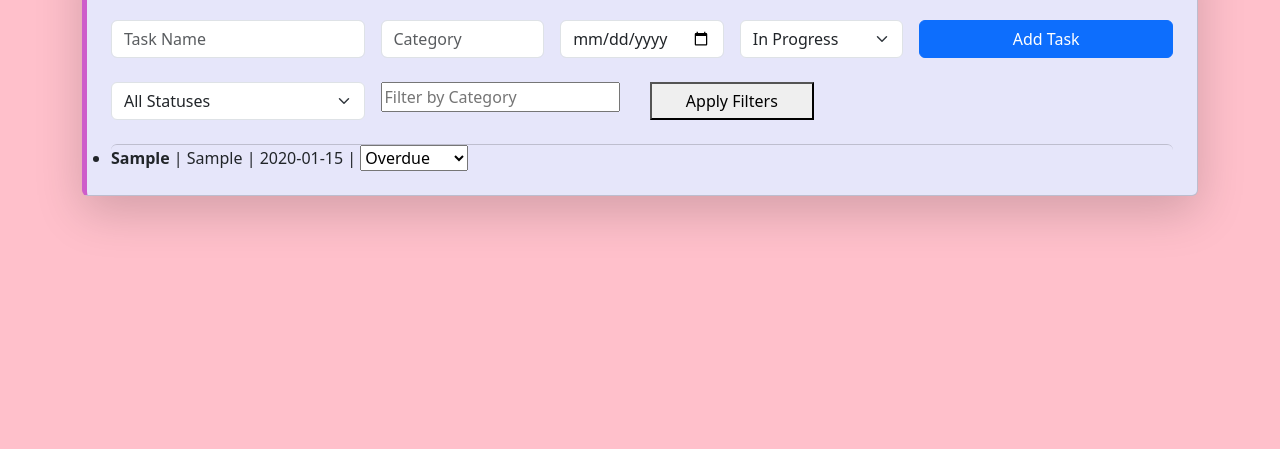
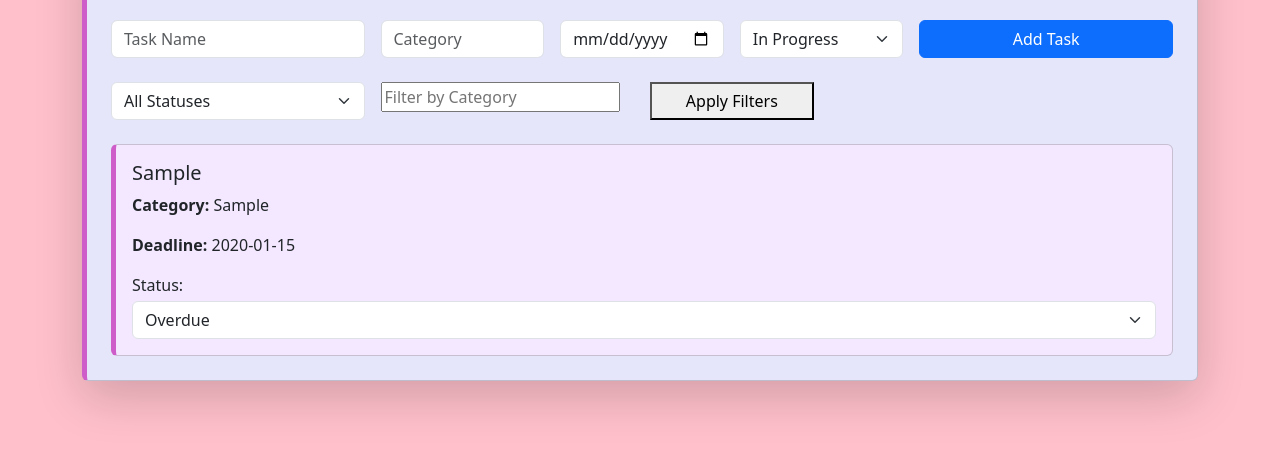
Before and after one commit to TechBarbie247/SBA4, a plain HTML site: page index.html in a window 1280 px wide. Both pictures are taken after typing "Sample", "Sample", "2020-01-15" into the empty fields and a click on the button "Add Task". Shown: the part 115-564 px from the top of the page. Drawn offline with nearby package versions, Linux system fonts and the light colour scheme.

Commit message:
added deleted

```diff
--- a/app.js
+++ b/app.js
@@ -16,6 +16,7 @@ document.getElementById("addTask").addEventListener("click", () => {
   saveTasks();
   renderTasks();
 
+  // Clear inputs
   document.getElementById("taskName").value = "";
   document.getElementById("category").value = "";
   document.getElementById("deadline").value = "";
@@ -29,7 +30,6 @@ function renderTasks(statusFilter = "", categoryFilter = "") {
   const today = new Date().toISOString().split("T")[0];
 
   tasks.forEach((task, index) => {
-
     if (task.status !== "Completed" && task.deadline < today) {
       task.status = "Overdue";
     }
@@ -39,22 +39,34 @@ function renderTasks(statusFilter = "", categoryFilter = "") {
       return;
     }
 
-    const li = document.createElement("li");
-    li.innerHTML = `
-      <strong>${task.name}</strong> | ${task.category} | ${task.deadline} |
-      <select data-index="${index}" class="statusDropdown">
-        <option ${task.status === "In Progress" ? "selected" : ""}>In Progress</option>
-        <option ${task.status === "Completed" ? "selected" : ""}>Completed</option>
-        <option ${task.status === "Overdue" ? "selected" : ""}>Overdue</option>
-      </select>
+    const col = document.createElement("div");
+    col.className = "col";
+
+    const card = document.createElement("div");
+    card.className = `card p-3 task-card-item`;
+
+    const content = `
+      <h5>${task.name}</h5>
+      <p><strong>Category:</strong> ${task.category}</p>
+      <p><strong>Deadline:</strong> ${task.deadline}</p>
+      <label>Status:
+        <select data-index="${index}" class="form-select statusDropdown mt-1">
+          <option ${task.status === "In Progress" ? "selected" : ""}>In Progress</option>
+          <option ${task.status === "Completed" ? "selected" : ""}>Completed</option>
+          <option ${task.status === "Overdue" ? "selected" : ""}>Overdue</option>
+        </select>
+      </label>
     `;
-    taskList.appendChild(li);
+
+    card.innerHTML = content;
+    col.appendChild(card);
+    taskList.appendChild(col);
   });
 
   saveTasks();
 }
 
-document.getElementById("taskList").addEventListener("change", function (e) {
+document.getElementById("taskList").addEventListener("change", (e) => {
   if (e.target.classList.contains("statusDropdown")) {
     const index = e.target.dataset.index;
     tasks[index].status = e.target.value;
--- a/index.html
+++ b/index.html
@@ -51,7 +51,7 @@
                     </div>
                 </div>
 
-                <ul id="taskList" class="list-group"></ul>
+                <div id="taskList" class="row row-col-1 g-3"></div>
             </div>
         </div>
                 <script src="app.js"></script>
--- a/style.css
+++ b/style.css
@@ -2,8 +2,13 @@ body {
   background-color: #ffc0cb; /* Pink background */
 }
 
-.card.task-card {
+.task-card {
   background-color: #e6e6fa; /* Lavender */
+  border-left: 5px solid #ce5dca;
+}
+
+.task-card-item {
+  background-color: #f3e8ff;
   border-left: 5px solid #ce5dca;
 }
 
```
